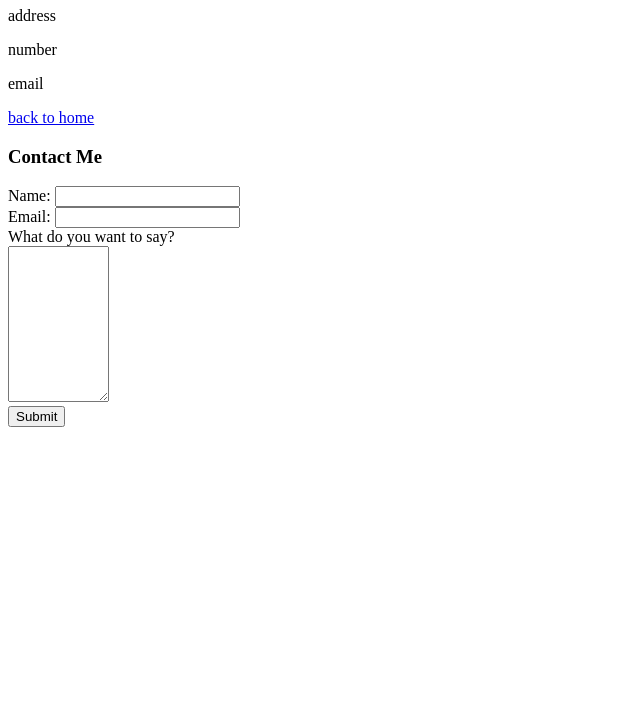
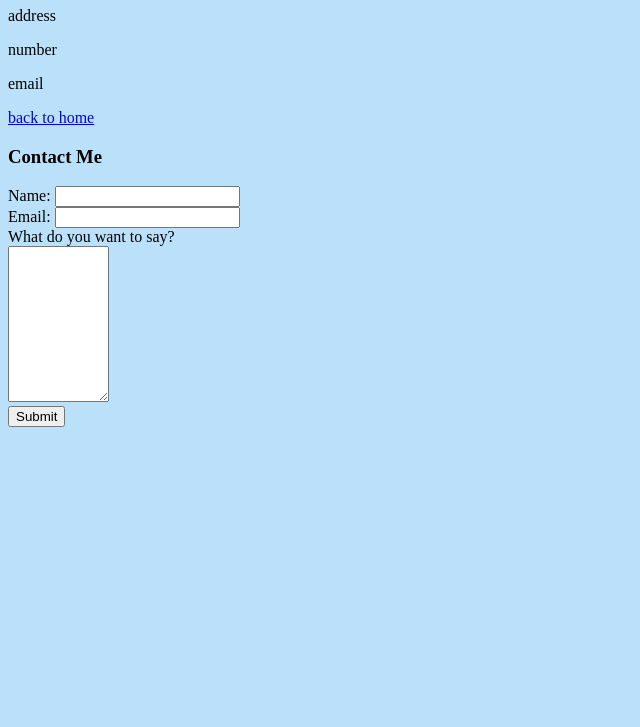
Before and after one commit to justinrabe/justinrabe.github.io, a plain HTML site: page contact-me.html in a window 1280 px wide. Shown: the part 73-800 px from the top of the page, without its empty margins (0-640 px from the left). Drawn offline with Linux system fonts and the light colour scheme.

Commit message:
css now affects all files

```diff
--- a/contact-me.html
+++ b/contact-me.html
@@ -6,7 +6,7 @@
         <title></title>
         <meta name="description" content="">
         <meta name="viewport" content="width=device-width, initial-scale=1">
-        <link rel="stylesheet" href="">
+        <link rel="stylesheet" href="css/styles.css">
     </head>
     <body>
         <h1>
```
Also changed, not shown: hobbies.html (+1 -1 lines).
